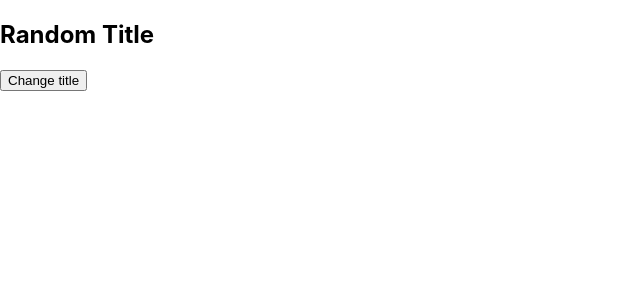
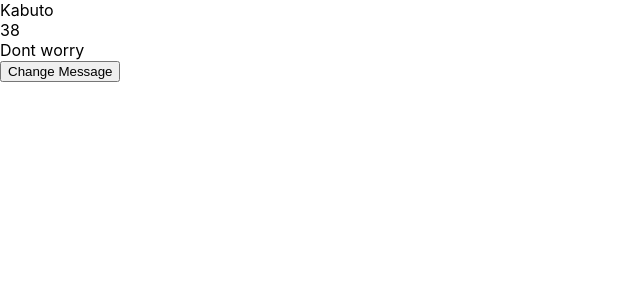
Before and after one commit to shashankdkte/smi-react, a React (Create React App) app in the folder book-application/: page / in a window 1280 px wide. Shown: the top 300 px of the page, without its empty margins (0-640 px from the left). Built offline with nearby package versions, Linux system fonts and the light colour scheme.

Commit message:
Adding useState for objects

```diff
--- a/book-application/src/App.js
+++ b/book-application/src/App.js
@@ -1,9 +1,9 @@
-import ErrorExample from './tutorial/01-useState/1-use-state';
+import UseStateObject from './tutorial/01-useState/3-use-state-object';
 
 function App() {
   return (
     <div>
-      <ErrorExample />
+     <UseStateObject />
     </div>
   );
 }
--- a/book-application/src/index.css
+++ b/book-application/src/index.css
@@ -86,3 +86,10 @@ code {
 
 }
 }
+
+.item {
+  border: 1px solid black;
+  padding: 1rem 2rem;
+  margin: 1rem;
+  cursor: pointer;
+}
--- /dev/null
+++ b/book-application/src/tutorial/01-useState/3-use-state-object.js
@@ -0,0 +1,27 @@
+import React, { useState } from 'react'
+
+function UseStateObject() {
+  const [person, setPerson] = useState({
+    name: 'Kabuto',
+    age: 38,
+    message:'Dont worry'
+  })
+
+
+  function changeMessage()
+  {
+    setPerson((personObj) => {
+      return {...personObj,message:'My Lord'}
+    })
+  }
+  return (
+    <div>
+      <div>{person.name}</div>
+      <div>{person.age}</div>
+      <div>{person.message}</div>
+      <button onClick={changeMessage}>Change Message</button>
+    </div>
+  )
+}
+
+export default UseStateObject
```
Also changed, not shown: book-application/src/tutorial/01-useState/2-use-state-array.js (added, +22 -0 lines), book-application/src/tutorial/utils/data.js (added, +22 -0 lines).
